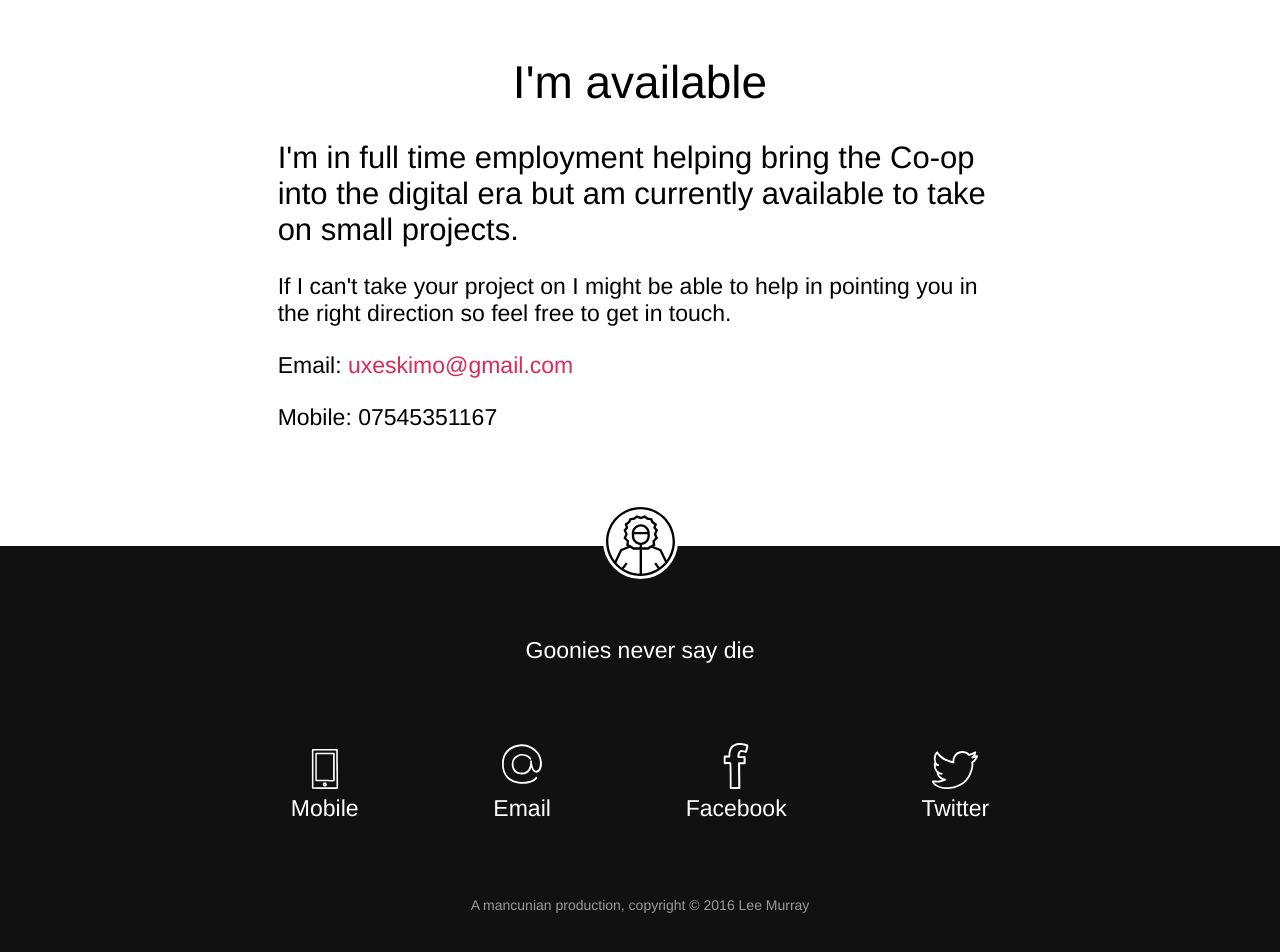
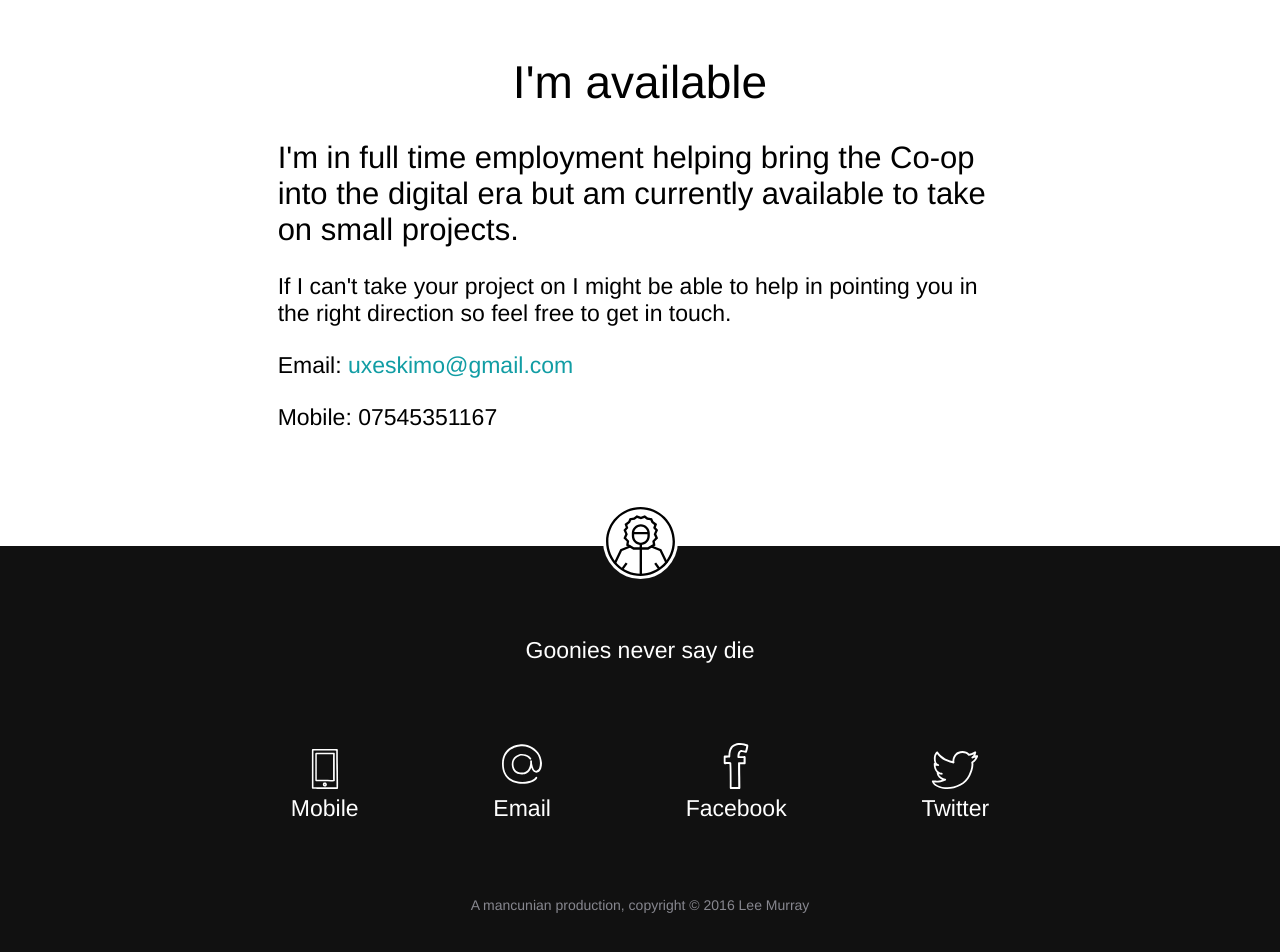
Before and after one commit to uxeskimo/uxeskimo, a Jekyll site: the page built from contact.md, in a window 1280 px wide. Shown: the part 602-1554 px from the top of the page. Built offline with Jekyll 4.4.1, drawn with Linux system fonts in a browser that asks for light colours.

Commit message:
Changed link and button colors

```diff
--- a/_dev/src/sass/partials/_buttons.scss
+++ b/_dev/src/sass/partials/_buttons.scss
@@ -3,7 +3,7 @@
 }
 .primary-btn {
   display: inline-block;
-  background-color: #dc2959;
+  background-color: #119DA4;
   border: 0;
   color: white;
   padding: 15px 60px;
--- a/_dev/src/sass/partials/_footer.scss
+++ b/_dev/src/sass/partials/_footer.scss
@@ -55,6 +55,6 @@
     }
     .copyright {
       font-size: 14px;
-      color: #999;
+      color: #87878F;
     }
 }
--- a/_dev/src/sass/partials/_navigation.scss
+++ b/_dev/src/sass/partials/_navigation.scss
@@ -45,7 +45,7 @@
     a {
       color: #111;
         &:hover {
-          color: #dc2959;
+          color: #119DA4;
         }
     }
   }
--- a/_dev/src/sass/partials/_typography.scss
+++ b/_dev/src/sass/partials/_typography.scss
@@ -9,7 +9,7 @@
 }
 
 a {
-    color: #dc2959;
+    color: #119DA4;
     text-decoration: none;
     &:hover {
       text-decoration: underline;
```
Also changed, not shown: assets/css/main.css, 1 other file.
